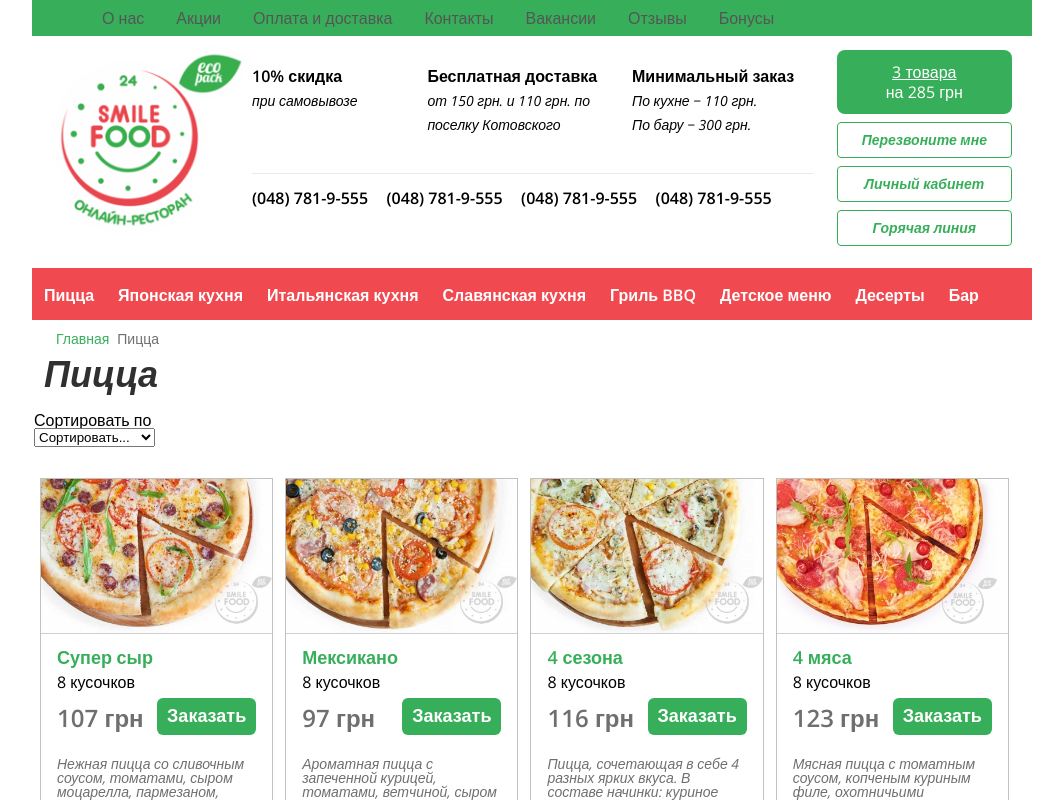
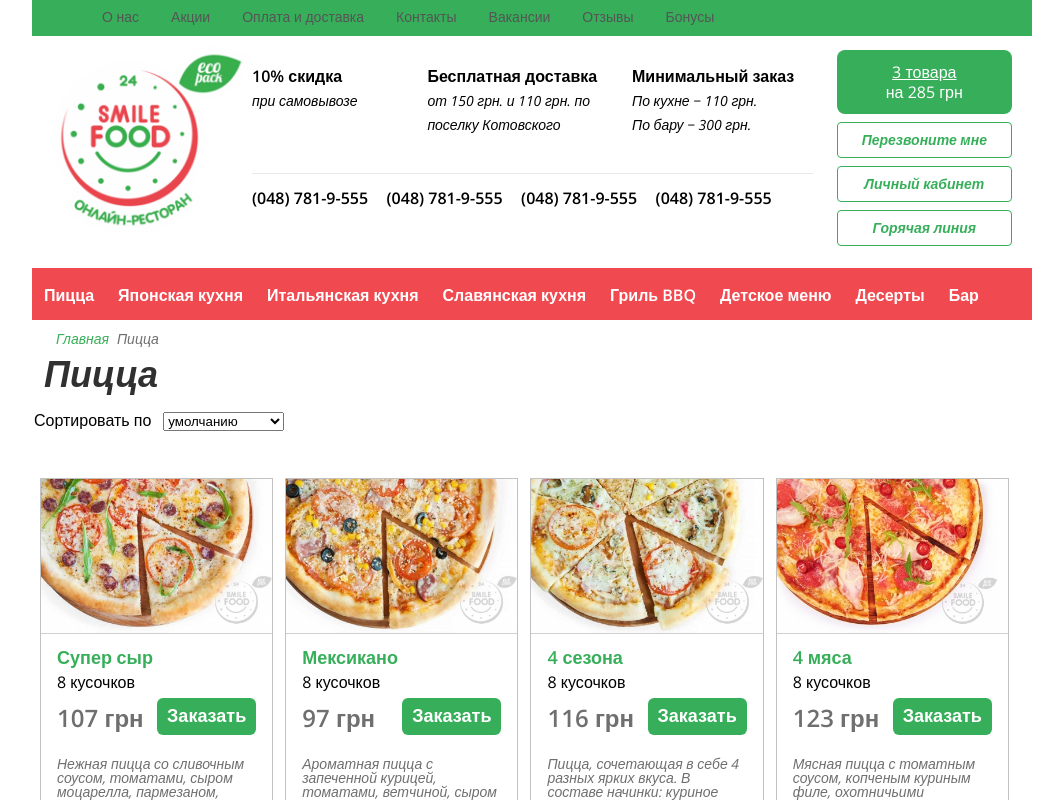
Before and after one commit to Alex-Schweiz/food-delivery-react, a React app: page /menu/pizza in a window 1280 px wide. Shown: the top 800 px of the page, without its empty margins (108-1171 px from the left). Built offline with nearby package versions, Linux system fonts and the light colour scheme.

Commit message:
Fixed style issues

```diff
--- a/src/components/Header/TopLinks/TopLinks.css
+++ b/src/components/Header/TopLinks/TopLinks.css
@@ -14,7 +14,7 @@
     text-align: center;
     padding: 10px 16px;
     text-decoration: none;
-    font-size: 16px;
+    font-size: 14px;
 }
 
 .TopLinks a:hover {
--- a/src/components/MenuPage/MenuPage.css
+++ b/src/components/MenuPage/MenuPage.css
@@ -12,6 +12,12 @@
     background-color: #fff;
 }
 
+.MenuSortablePanel select,
+.MenuSortablePanel p {
+    display: inline-block;
+    margin-right: 12px;
+}
+
 .DishesContainer {
     margin: 24px 8px;
     display: flex;
--- a/src/components/MenuPage/MenuPage.js
+++ b/src/components/MenuPage/MenuPage.js
@@ -65,7 +65,7 @@ class menuPage extends Component {
     this.setState({sortBy: event.target.value});
     if (event.target.value === 'priceAsc') {
       tempDishes.sort((a, b) => {
-        if (a.price > b.price) {
+        if (a.price < b.price) {
           return 1;
         }
       });
@@ -73,7 +73,7 @@ class menuPage extends Component {
     }
     if (event.target.value === 'priceDesc') {
       tempDishes.sort((a, b) => {
-        if (a.price < b.price) {
+        if (a.price > b.price) {
           return 1;
         }
       });
@@ -92,9 +92,9 @@ class menuPage extends Component {
         <Breadcrumbs/>
         <h1>Пицца</h1>
         <div className={classes.MenuSortablePanel}>
-          <h2>Сортировать по</h2>
+          <p>Сортировать по</p>
           <select id="sorting" onChange={this.changeSorting}>
-            <option value="default">Сортировать...</option>
+            <option value="default">умолчанию</option>
             <option value="priceAsc">по убыванию</option>
             <option value="priceDesc">по возрастанию</option>
           </select>
--- a/src/components/UI/Breadcrumbs/Breadcrumbs.css
+++ b/src/components/UI/Breadcrumbs/Breadcrumbs.css
@@ -1,5 +1,6 @@
 .Breadcrumbs {
     padding: 10px 16px;
+    font-style: italic;
     list-style: none;
 }
 
```
